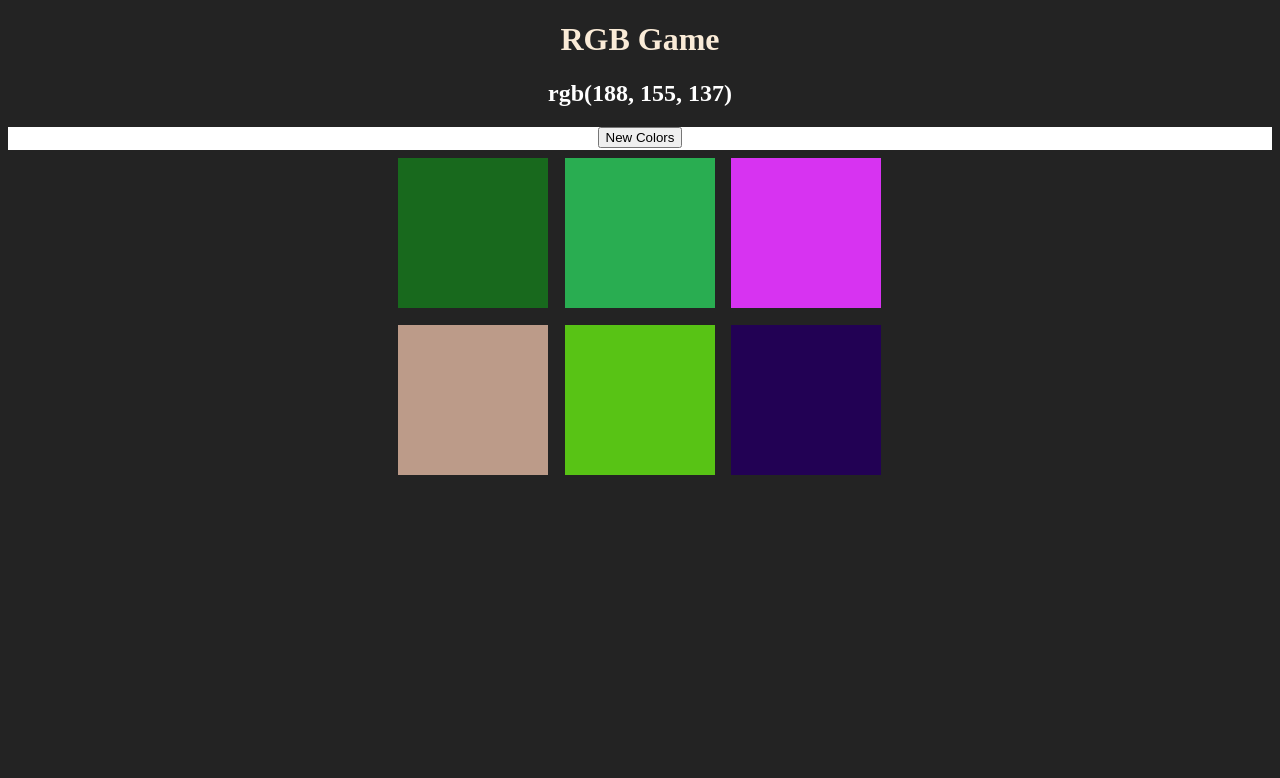
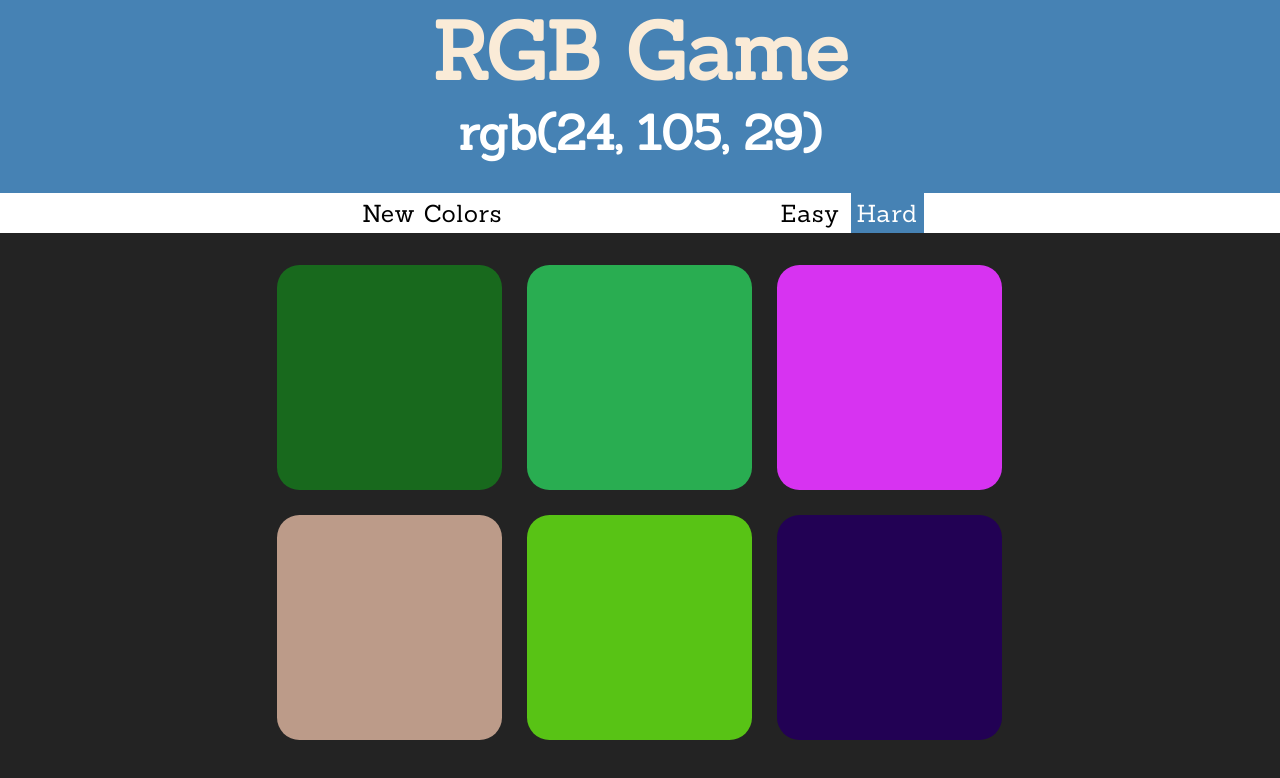
Before and after one commit to brianlobo/rgbGame, a plain HTML site: page index.html in a window 1280 px wide. Drawn offline with Linux system fonts and the light colour scheme.

Commit message:
Added new styling and refactored code in js file

```diff
--- a/game.js
+++ b/game.js
@@ -1,51 +1,29 @@
+var numOfCards = 6;
+var colors = [];
+var targetColor;
 var backgroundColor = document.body.style.background;
 var h1 = document.querySelector('h1');
 var rgbDisplay = document.querySelector('h2');
 var cards = document.querySelectorAll('.card');
 var resetButton = document.getElementById('reset');
+var modeButtons = document.querySelectorAll('.mode');
 var resultDisplay = document.getElementById('result');
-var colors = generateRandArrayColors(6);
-var targetColor = pickRandTargetColor();
 
-rgbDisplay.textContent = targetColor;
+init();
 
+function init() {
+	// Game mode button listeners
+	setupModeButtonListeners();
+	// Initialize Cards
+	initCards();
+	// Reset New Game
+	reset();
+}
+
+// Resets the game when clicked
 resetButton.addEventListener('click', function() {
-	resetButton.textContent = 'New Colors';
-	h1.style.backgroundColor = backgroundColor;
-	// Generate new colors
-	colors = generateRandArrayColors(6);
-	// Pick new target color from array
-	targetColor = pickRandTargetColor();
-	// Updates the
-	rgbDisplay.textContent = targetColor;
-	// Change colors of cards
-	for (let i = 0; i < cards.length; i++) {
-		cards[i].style.backgroundColor = colors[i];
-	}
+	reset();
 });
-
-for (let i = 0; i < cards.length; i++) {
-	// Sets cards initial color
-	cards[i].style.backgroundColor = colors[i];
-
-	// Listens for clicks on the card
-	cards[i].addEventListener('click', function() {
-		// Get color of clicked card
-		let clickedColor = this.style.backgroundColor;
-
-		// Compare the two
-		if (clickedColor === targetColor) {
-			resultDisplay.textContent = 'Correct!';
-			changeColors(targetColor);
-			h1.style.backgroundColor = targetColor;
-			resetButton.textContent = 'Play again?';
-		}
-		else {
-			this.style.backgroundColor = backgroundColor;
-			resultDisplay.textContent = 'Wrong, try again';
-		}
-	});
-}
 
 // Changes the colors of all the cards when
 // answered correctly
@@ -85,3 +63,63 @@ function generateRandColor() {
 	RGBstr += ')';
 	return RGBstr;
 }
+// Reset
+function reset() {
+	resetButton.textContent = 'New Colors';
+	h1.style.backgroundColor = backgroundColor;
+	rgbDisplay.style.backgroundColor = backgroundColor;
+	resultDisplay.textContent = ' ';
+	// Generate new colors
+	colors = generateRandArrayColors(numOfCards);
+	// Pick new target color from array
+	targetColor = pickRandTargetColor();
+	// Updates the
+	rgbDisplay.textContent = targetColor;
+	// Change colors of cards
+	for (let i = 0; i < cards.length; i++) {
+		if (colors[i]) {
+			cards[i].style.display = 'block';
+			cards[i].style.backgroundColor = colors[i];
+		}
+		else {
+			cards[i].style.display = 'none';
+		}
+	}
+}
+
+function setupModeButtonListeners() {
+	for (let i = 0; i < modeButtons.length; i++) {
+		modeButtons[i].addEventListener('click', function() {
+			modeButtons[0].classList.remove('selected');
+			modeButtons[1].classList.remove('selected');
+			this.classList.add('selected');
+			this.textContent === 'Easy' ? (numOfCards = 3) : (numOfCards = 6);
+			reset();
+		});
+	}
+}
+
+function initCards() {
+	for (let i = 0; i < cards.length; i++) {
+		// Listens for clicks on the card
+		cards[i].addEventListener('click', function() {
+			// Get color of clicked card
+			let clickedColor = this.style.backgroundColor;
+
+			// Compare the two
+			if (clickedColor === targetColor) {
+				resultDisplay.textContent = 'Correct!';
+				resultDisplay.style.color = 'green';
+				changeColors(targetColor);
+				h1.style.backgroundColor = targetColor;
+				rgbDisplay.style.backgroundColor = targetColor;
+				resetButton.textContent = 'Play again?';
+			}
+			else {
+				this.style.backgroundColor = backgroundColor;
+				resultDisplay.textContent = 'Wrong, try again';
+				resultDisplay.style.color = 'red';
+			}
+		});
+	}
+}
--- a/index.html
+++ b/index.html
@@ -14,6 +14,8 @@
     <div id="strip">
         <button id="reset">New Colors</button>
         <span id="result"></span>
+        <button class="mode">Easy</button>
+        <button class="mode selected">Hard</button>
     </div>
 
     <div id="container">
--- a/style.css
+++ b/style.css
@@ -1,15 +1,46 @@
+@import url('https://fonts.googleapis.com/css?family=Sanchez');
+
 body {
 	background-color: #232323;
+	margin: 0;
+	font-family: 'Sanchez', serif;
 }
 
 h1 {
+	font-size: 5em;
 	color: #faebd7;
 	text-align: center;
+	background-color: steelblue;
+	margin-top: 0;
+	margin-bottom: 0;
 }
 
 h2 {
+	font-size: 3em;
 	color: #fff;
 	text-align: center;
+	background-color: steelblue;
+	padding-bottom: 30px;
+	margin-top: 0;
+	margin-bottom: 0;
+}
+
+button {
+	letter-spacing: 1px;
+	font-size: 1.5em;
+	font-family: 'Sanchez', serif;
+	border: none;
+	background: none;
+	height: 100%;
+	transition: all .30s;
+	outline: none;
+	-webkit-transition: all .30s;
+	-moz-transition: all .30s;
+}
+
+button:hover {
+	color: white;
+	background-color: steelblue;
 }
 
 .card {
@@ -17,16 +48,32 @@ h2 {
 	padding-bottom: 30%;
 	float: left;
 	margin: 1.66%;
+	border-radius: 10%;
+	transition: background .40s;
+	-webkit-transition: background .40s;
+	-moz-transition: background .40s;
+}
+
+.selected {
+	background-color: steelblue;
+	color: white;
 }
 
 #container {
 	margin: 0 auto;
-	max-width: 500px;
+	max-width: 750px;
 }
 
 #strip {
+	margin-bottom: 20px;
 	background: #fff;
-	height: 23px;
+	height: 40px;
 	text-align: center;
 	color: black;
 }
+
+#result {
+	display: inline-block;
+	width: 20%;
+	font-size: 1.5em;
+}
```
